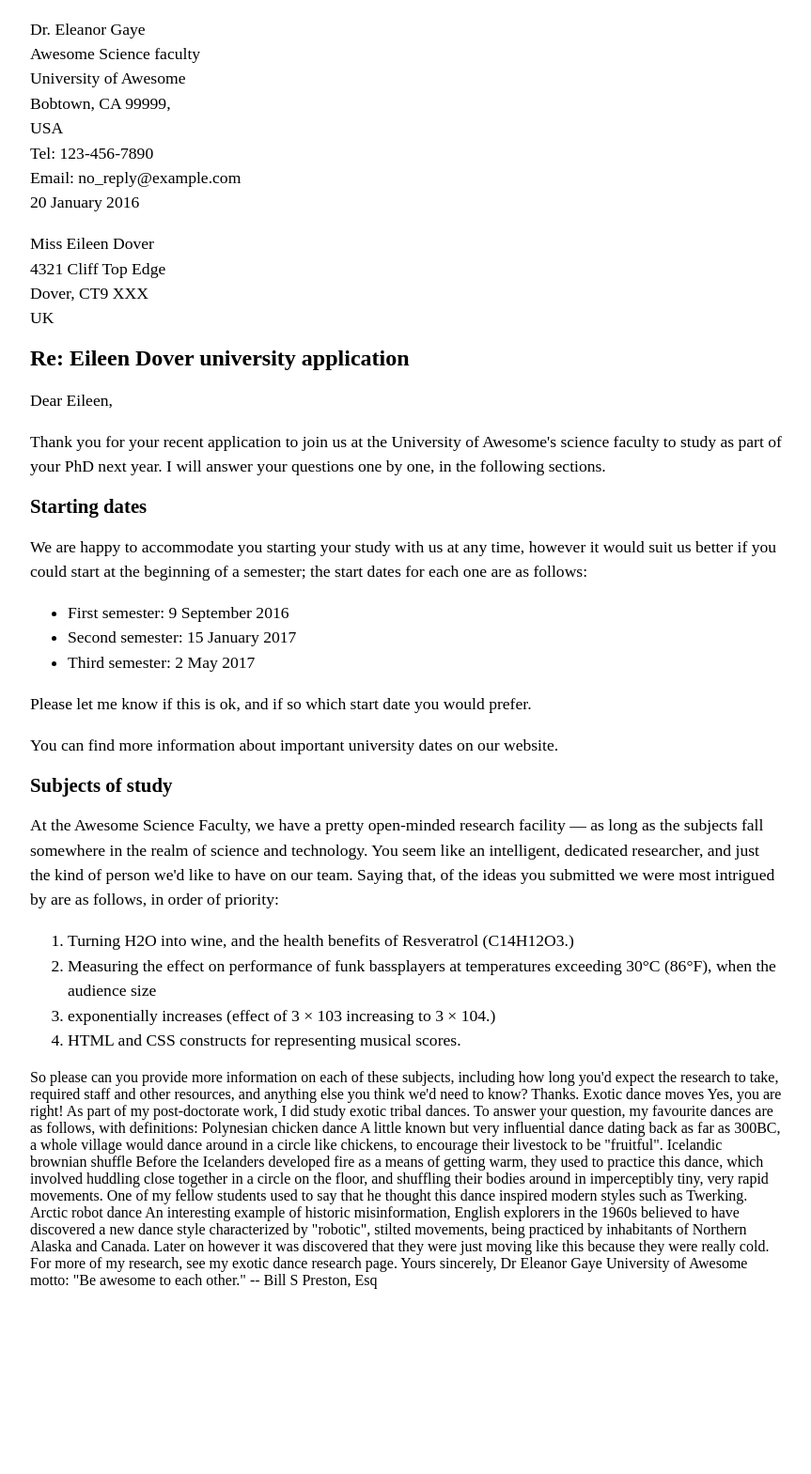
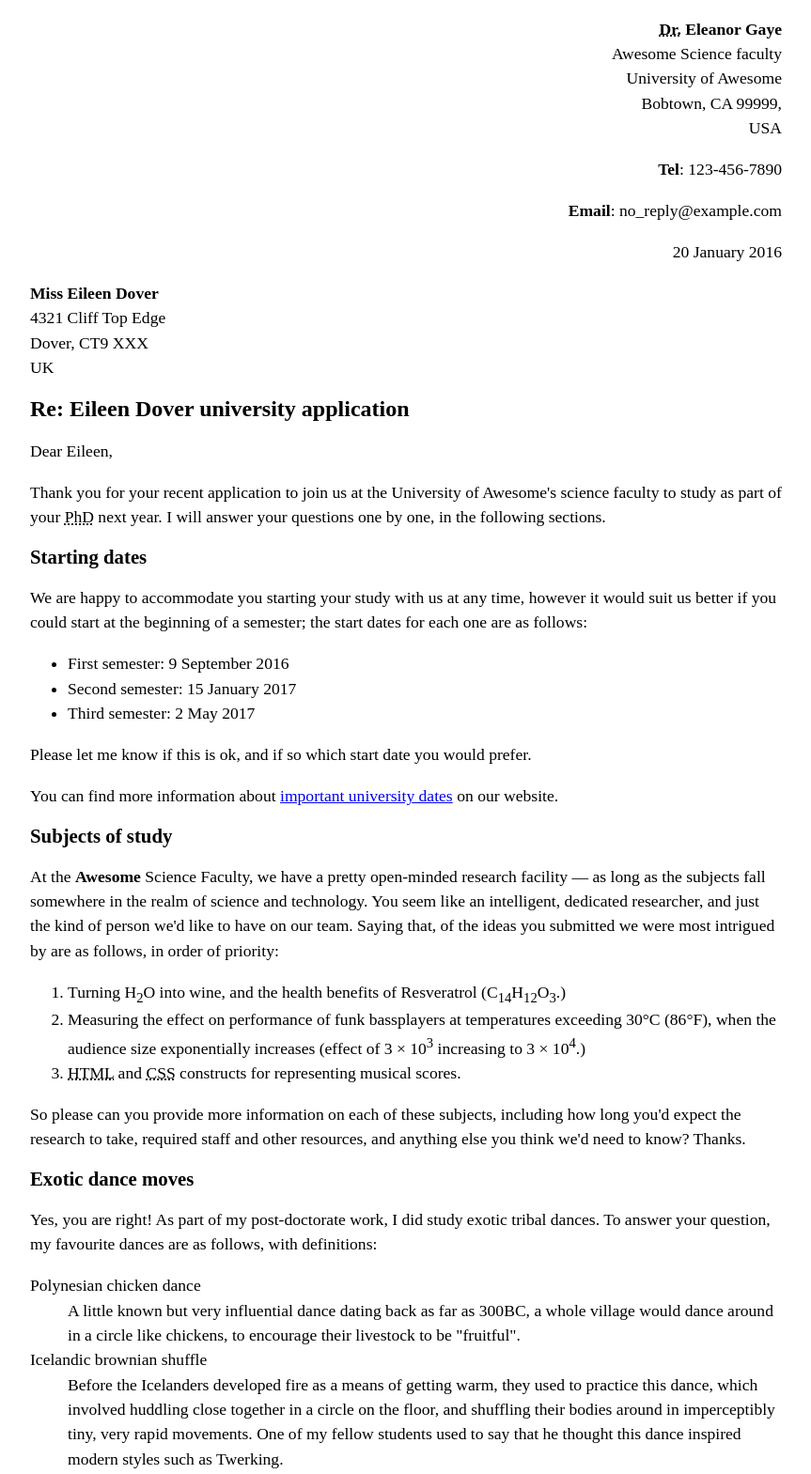
Before and after one commit to martinezmary/martinezmary.github.io, a plain HTML site: page letter-markup/index.html in a window 1280 px wide. Shown: the top 1569 px of the page at 94% size, without its empty margins (208-1071 px from the left). Before the commit the page ends 1372 px from the top, so only its background shows below. Drawn offline with Linux system fonts and the light colour scheme.

Commit message:
Created letter-markup
Created index file for the letter-markup subdirectory

```diff
--- a/letter-markup/index.html
+++ b/letter-markup/index.html
@@ -67,24 +67,28 @@
 
     <body>
        <p>
-           <address>
-                Dr. Eleanor Gaye <br>
+           <address class="sender-column">
+                <p>
+                    <strong><abbr title="Doctor">Dr.</abbr> Eleanor Gaye</strong> <br>
                     Awesome Science faculty <br>
                     University of Awesome <br>
                     Bobtown, CA 99999, <br>
                     USA <br>
-                Tel: 123-456-7890 <br>
-                Email: no_reply@example.com <br>
+                </p>
+               <p> <strong>Tel</strong>: 123-456-7890 <br></p>
+                <p><strong>Email</strong>: no_reply@example.com <br></p>
+            </address>
+                <p class="sender-column"><time datetime="2016-01-20">20 January 2016</time> </p>
 
-                20 January 2016
-           </address>
        </p>
 
         <address>
-            Miss Eileen Dover <br>
+            <p>
+                <strong>Miss Eileen Dover</strong> <br>
                 4321 Cliff Top Edge <br>
                 Dover, CT9 XXX <br>
                 UK
+            </p>
         </address>
 
 
@@ -92,53 +96,58 @@
 
         <p>Dear Eileen,</p>
 
-        <p>Thank you for your recent application to join us at the University of Awesome's science faculty to study as part of your PhD next year. I will answer your questions one by one, in the following sections.</p>
+        <p>Thank you for your recent application to join us at the University of Awesome's science faculty to study as part of your <abbr title="Philosophy Doctorate">PhD</abbr> next year. I will answer your questions one by one, in the following sections.</p>
 
        <h2> Starting dates</h2>
 
         <p>We are happy to accommodate you starting your study with us at any time, however it would suit us better if you could start at the beginning of a semester; the start dates for each one are as follows:</p>
 
         <ul>
-            <li>First semester: 9 September 2016</li>
-            <li>Second semester: 15 January 2017</li>
-            <li>Third semester: 2 May 2017</li>
+            <li>First semester: <time datetime="2016-09-09">9 September 2016</time></li>
+            <li>Second semester: <time datetime="2017-01-15">15 January 2017</time></li>
+            <li>Third semester: <time datetime="2017-05-02">2 May 2017</time></li>
         </ul>
 
        <p> Please let me know if this is ok, and if so which start date you would prefer.</p>
 
-        <p>You can find more information about important university dates on our website.</p>
+        <p>You can find more information about <a href="http://example.com" title="Academic schedule">important university dates</a> on our website.</p>
 
 
         <h2>Subjects of study</h2>
 
-        <p>At the Awesome Science Faculty, we have a pretty open-minded research facility — as long as the subjects fall somewhere in the realm of science and technology. You seem like an intelligent, dedicated researcher, and just the kind of person we'd like to have on our team. Saying that, of the ideas you submitted we were most intrigued by are as follows, in order of priority:</p>
+        <p>At the <strong>Awesome</strong> Science Faculty, we have a pretty open-minded research facility — as long as the subjects fall somewhere in the realm of science and technology. You seem like an intelligent, dedicated researcher, and just the kind of person we'd like to have on our team. Saying that, of the ideas you submitted we were most intrigued by are as follows, in order of priority:</p>
 
         <ol>
-            <li>Turning H2O into wine, and the health benefits of Resveratrol (C14H12O3.)</li>
-           <li> Measuring the effect on performance of funk bassplayers at temperatures exceeding 30°C (86°F), when the audience size</li>
-           <li>exponentially increases (effect of 3 × 103 increasing to 3 × 104.)</li>
-            <li>HTML and CSS constructs for representing musical scores.</li>
+            <li>Turning H<sub>2</sub>O into wine, and the health benefits of Resveratrol (C<sub>14</sub>H<sub>12</sub>O<sub>3</sub>.)</li>
+            <li>
+                Measuring the effect on performance of funk bassplayers at temperatures exceeding 30°C (86°F), when the audience size
+             exponentially increases (effect of 3 × 10<sup>3</sup> increasing to 3 × 10<sup>4</sup>.)
+            </li>
+            <li><abbr title="Hypertext Markup Language">HTML</abbr> and <abbr title="Cascading Style Sheets">CSS</abbr> constructs for representing musical scores.</li>
         </ol>
 
-        So please can you provide more information on each of these subjects, including how long you'd expect the research to take, required staff and other resources, and anything else you think we'd need to know? Thanks.
+       <p> So please can you provide more information on each of these subjects, including how long you'd expect the research to take, required staff and other resources, and anything else you think we'd need to know? Thanks.</p>
 
 
-        Exotic dance moves
+        <h2>Exotic dance moves</h2>
 
-        Yes, you are right! As part of my post-doctorate work, I did study exotic tribal dances. To answer your question, my favourite dances are as follows, with definitions:
+       <p> Yes, you are right! As part of my post-doctorate work, I did study exotic tribal dances. To answer your question, my favourite dances are as follows, with definitions:</p>
 
-        Polynesian chicken dance
-        A little known but very influential dance dating back as far as 300BC, a whole village would dance around in a circle like chickens, to encourage their livestock to be "fruitful".
-        Icelandic brownian shuffle
-        Before the Icelanders developed fire as a means of getting warm, they used to practice this dance, which involved huddling close together in a circle on the floor, and shuffling their bodies around in imperceptibly tiny, very rapid movements. One of my fellow students used to say that he thought this dance inspired modern styles such as Twerking.
-        Arctic robot dance
-        An interesting example of historic misinformation, English explorers in the 1960s believed to have discovered a new dance style characterized by "robotic", stilted movements, being practiced by inhabitants of Northern Alaska and Canada. Later on however it was discovered that they were just moving like this because they were really cold.
+        <dl>
+            <dt>Polynesian chicken dance</dt>
+            <dd>A little known but very influential dance dating back as far as 300BC, a whole village would dance around in a circle like chickens, to encourage their livestock to be "fruitful".</dd>
+            <dt>Icelandic brownian shuffle</dt>
+            <dd>Before the Icelanders developed fire as a means of getting warm, they used to practice this dance, which involved huddling close together in a circle on the floor, and shuffling their bodies around in imperceptibly tiny, very rapid movements. One of my fellow students used to say that he thought this dance inspired modern styles such as Twerking.</dd>
+           <dt> Arctic robot dance</dt>
+            <dd>An interesting example of historic misinformation, English explorers in the 1960s believed to have discovered a new dance style characterized by "robotic", stilted movements, being practiced by inhabitants of Northern Alaska and Canada. Later on however it was discovered that they were just moving like this because they were really cold.</dd>
+        </dl>
 
-        For more of my research, see my exotic dance research page.
+        <p>For more of my research, see my <a href="http://example.com" title="Exotic Dance Research">exotic dance research page.</a></p>
 
-        Yours sincerely,
-        Dr Eleanor Gaye
+        <p>Yours sincerely,</p>
+        <p><abbr title="Doctor">Dr</abbr> Eleanor Gaye</p>
 
-        University of Awesome motto: "Be awesome to each other." -- Bill S Preston, Esq
+
+        <p>University of Awesome motto: <q>Be <strong>awesome</strong> to each other.</q> -- <cite>Bill S Preston, <abbr title="Esquire">Esq</cite></abbr></p>
     </body>
 </html>
```
Lines whose indentation alone changed are shown as unchanged.
